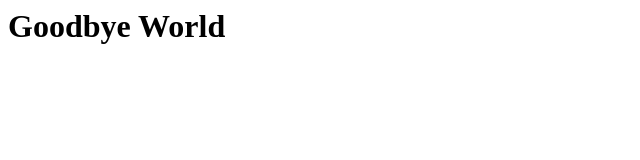
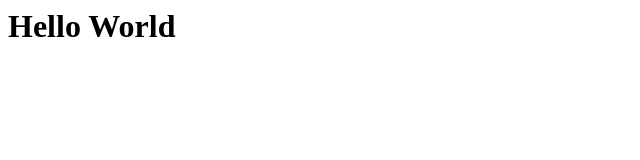
Before and after one commit to HayleeSlays/Web-design-T1-2023, a plain HTML site: page index.html in a window 1280 px wide. Shown: the whole page, without its empty margins (0-640 px from the left). Drawn offline with Linux system fonts and the light colour scheme.

Commit message:
Update index.html

```diff
--- a/index.html
+++ b/index.html
@@ -1 +1 @@
-<h1>Goodbye World</h1>
+<h1>Hello World</h1>
```
